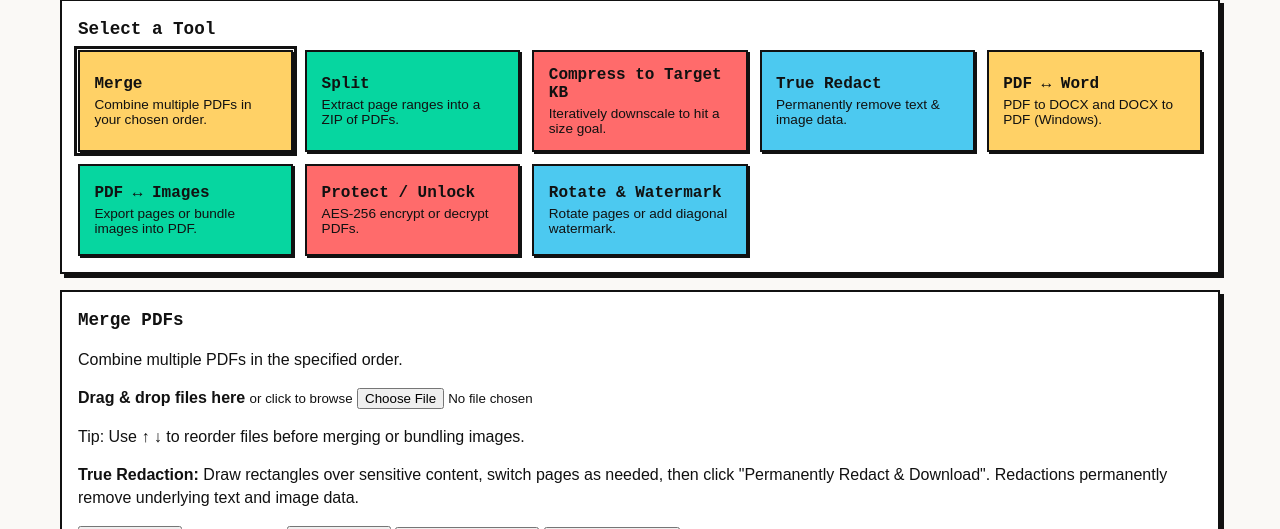
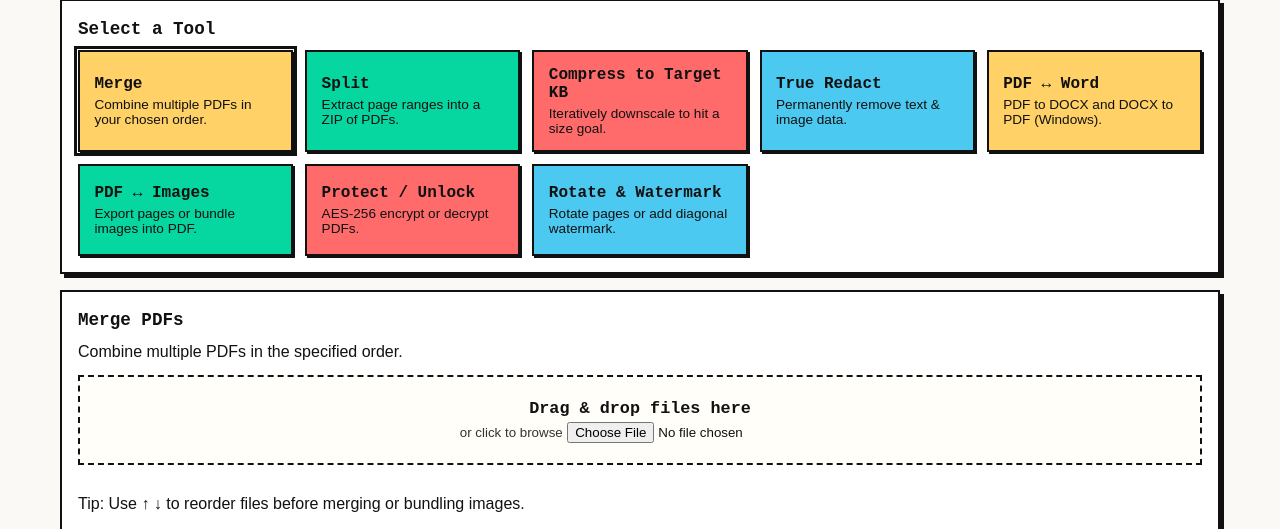
Before and after one commit to soumildeopuria123/vaultpdf-studio, a FastAPI app: page / in a window 1280 px wide. Shown: the part 238-767 px from the top of the page. Run offline with FastAPI, Linux system fonts and the light colour scheme.

Commit message:
style: style panels, inputs and offset-shadow buttons

```diff
--- a/static/css/brutalist.css
+++ b/static/css/brutalist.css
@@ -93,3 +93,58 @@ h2 { font-size: 1.1rem; margin: 0 0 0.5rem; }
   align-items: center;
   justify-content: space-between;
   gap: 0.5rem;
+  margin-bottom: 0.75rem;
+}
+.workspace-header p { margin: 0.2rem 0 0; }
+
+.banner {
+  border: var(--border);
+  box-shadow: var(--shadow-sm);
+  padding: 0.6rem 0.75rem;
+  margin: 0.5rem 0 0.75rem;
+  font-weight: 700;
+}
+.banner.hidden { display: none; }
+.banner.info { background: var(--sky); }
+.banner.success { background: var(--mint); }
+.banner.error { background: var(--coral); }
+
+.drop-zone {
+  border: 2px dashed #111;
+  background: #fffef8;
+  padding: 1.25rem;
+  text-align: center;
+  cursor: pointer;
+  margin-bottom: 0.75rem;
+}
+.drop-zone.dragover { background: #fff3bf; }
+.drop-zone strong { display: block; font-family: "Courier New", Courier, monospace; font-size: 1.05rem; }
+.drop-zone small { color: #333; }
+
+.file-list {
+  list-style: none;
+  padding: 0;
+  margin: 0.5rem 0 0.75rem;
+  display: grid;
+  gap: 0.4rem;
+}
+.file-item {
+  display: flex;
+  align-items: center;
+  justify-content: space-between;
+  gap: 0.5rem;
+  border: var(--border);
+  background: #fff;
+  padding: 0.4rem 0.5rem;
+}
+.file-item .name { font-weight: 700; overflow-wrap: anywhere; }
+.file-item .meta { font-size: 0.8rem; color: #333; }
+.file-actions { display: flex; gap: 0.25rem; }
+.icon-btn {
+  border: var(--border);
+  background: var(--gray);
+  cursor: pointer;
+  padding: 0.15rem 0.4rem;
+  font-weight: 700;
+  box-shadow: 1px 1px 0 #111;
+}
```
